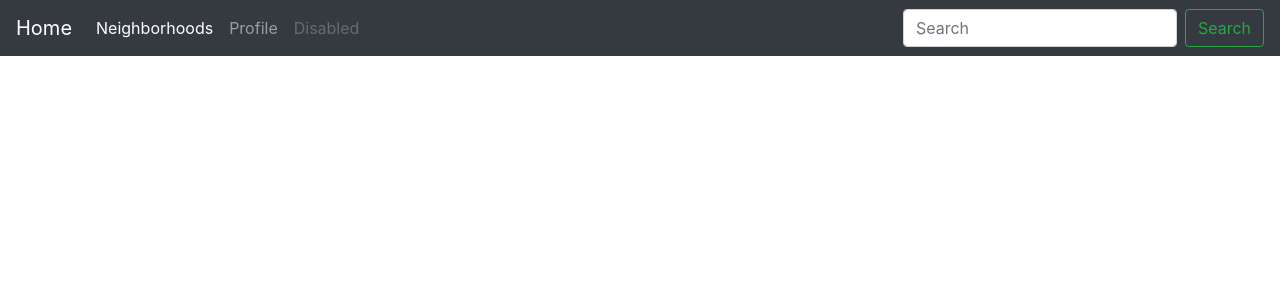
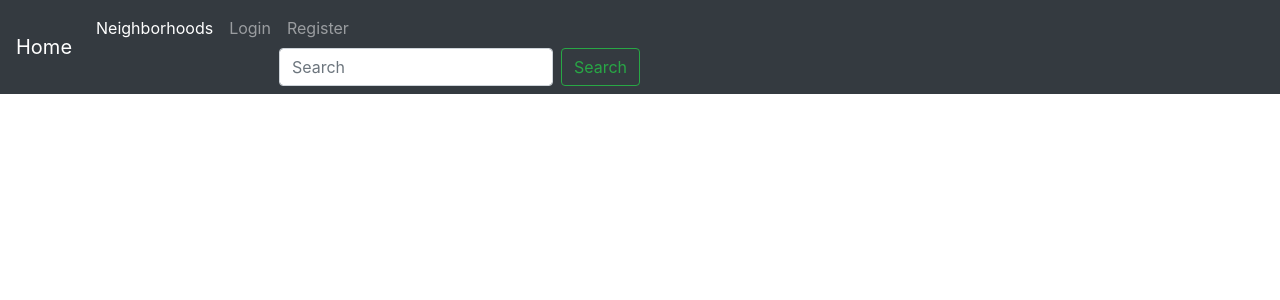
Before and after one commit to GabrielOduori/Neighborhood, a Django app: page /neighborhood/1/ in a window 1280 px wide. Shown: the top 300 px of the page. Run offline with Django 3.2, Linux system fonts and the light colour scheme; some libraries are stand-ins or nearby versions; some web fonts are replaced.

Commit message:
Updated the navbar to show specific links when the user is authenticated.

```diff
--- a/neighbors/templates/neighbors/navbar.html
+++ b/neighbors/templates/neighbors/navbar.html
@@ -6,8 +6,9 @@
     <div class="collapse navbar-collapse" id="navbarCollapse">
       <ul class="navbar-nav mr-auto">
         <li class="nav-item active">
-          <a class="nav-link" href="{% url 'neighbors:neighborhoods' %}">Neighborhoods <span class="sr-only">(current)</span></a>
+          <a class="nav-link" href="{% url 'neighbors:neighborhoods' %}">Neighborhoods</a>
         </li>
+        {% if user.is_authenticated %}
         <li class="nav-item">
           <a class="nav-link" href="#">Profile</a>
         </li>
@@ -15,9 +16,22 @@
           <a class="nav-link disabled" href="#">Disabled</a>
         </li>
       </ul>
-      <form class="form-inline mt-2 mt-md-0">
-        <input class="form-control mr-sm-2" type="text" placeholder="Search" aria-label="Search">
-        <button class="btn btn-outline-success my-2 my-sm-0" type="submit">Search</button>
-      </form>
+
+      <li class="nav-item">
+        <a class="nav-link" href="#">Logout</a>
+      </li>
+     {% else %}
+      <li class="nav-item">
+        <a class="nav-link" href="#">Login</a>
+      </li>
+      <li class="nav-item">
+        <a class="nav-link" href="#">Register</a>
+        {% endif %}
+        <form class="form-inline mt-2 mt-md-0">
+          <input class="form-control mr-sm-2" type="text" placeholder="Search" aria-label="Search">
+          <button class="btn btn-outline-success my-2 my-sm-0" type="submit">Search</button>
+        </form>
+      </li>
+
     </div>
   </nav>
```
